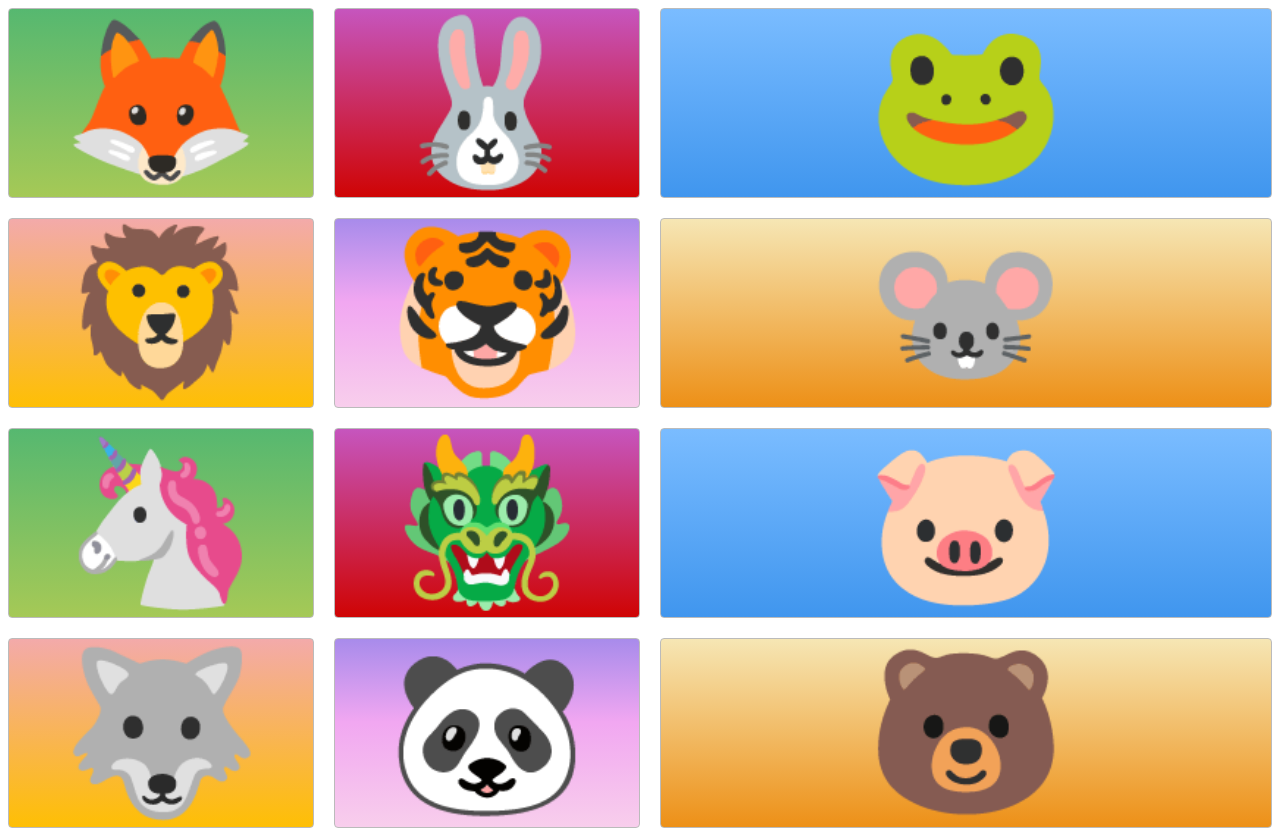
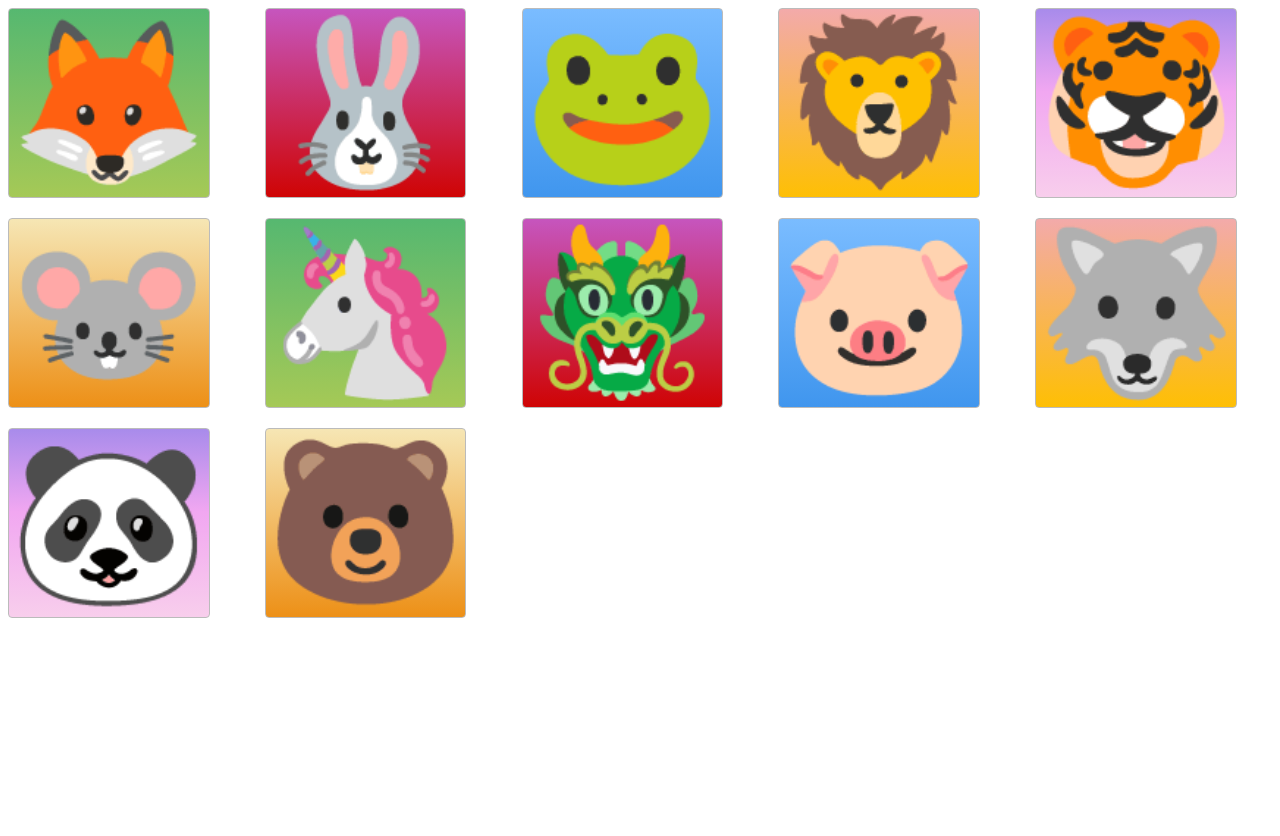
Before and after one commit to EmmaWuxy/web-dev, a plain HTML site: page css-grid/index.html in a window 1280 px wide. After the commit the page ends 800 px from the top, so only its background shows below. Drawn offline with Linux system fonts and the light colour scheme.

Commit message:
symmetric css grid try out

```diff
--- a/css-grid/style.css
+++ b/css-grid/style.css
@@ -1,7 +1,9 @@
 .container{
     display: grid;
     gap: 20px;
-    grid-template-columns: 1fr 1fr 2fr;
+    grid-template-columns: repeat(auto-fill, minmax(200px,1fr)); /*200px as the min size and 1fr as the max size*/
+    grid-template-rows: 1fr; /*auto*/
+    justify-items: start; /*align-items*/
 }
 
 .zone {
```
